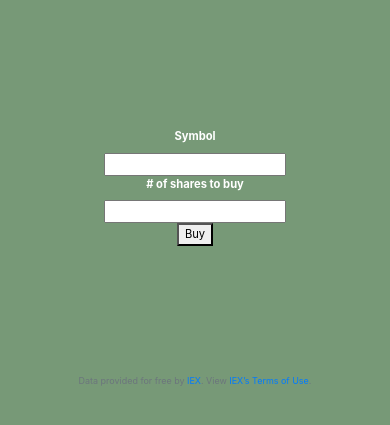
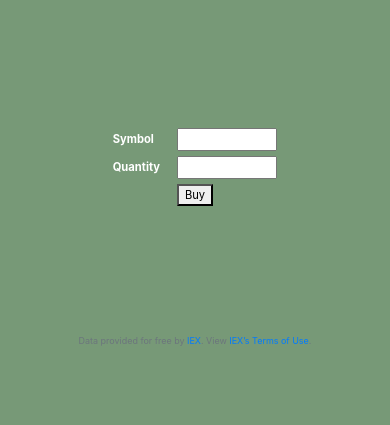
Before and after one commit to guiOsorio/Finance, a Flask app: page /buy in a window 390 px wide. Shown: the part 58-483 px from the top of the page. Run offline with Flask 2, Linux system fonts and the light colour scheme; a user stored in the database is signed in.

Commit message:
A bit more responsive

```diff
--- a/static/css/main.css
+++ b/static/css/main.css
@@ -30,16 +30,6 @@
   align-items: center;
 }
 
-@media only screen and (max-width: 550px) {
-  .card-login {
-    width: 70%;
-    height: 50vh;
-  }
-  .card-login * {
-    margin: 0.5rem 5px;
-    margin-right: 15px;
-  }
-}
 .table-standard {
   padding: 30px;
   margin: 0 auto;
@@ -68,6 +58,35 @@
   padding: 5rem;
 }
 
+label {
+  width: 15%;
+  padding-right: 4rem;
+}
+
+input, select {
+  width: 30%;
+  clear: both;
+}
+
+@media only screen and (max-width: 550px) {
+  .card-login {
+    width: 70%;
+    height: 50vh;
+  }
+  .card-login * {
+    margin: 0.5rem 5px;
+    margin-right: 15px;
+  }
+
+  label {
+    padding-right: 0;
+    margin-right: 2rem;
+  }
+
+  input, select {
+    width: 50%;
+  }
+}
 body {
   background-color: #797;
 }
--- a/static/sass/_components.scss
+++ b/static/sass/_components.scss
@@ -9,18 +9,6 @@
     display: flex;
     justify-content: start;
     align-items: center;
-}
-
-@media only screen and (max-width: 550px) {
-    .card-login {
-        width: 70%;
-        height: 50vh;
-
-        & * {
-            margin: .5rem 5px;
-            margin-right: 15px;
-        }
-    }
 }
 
 .table-standard {
@@ -54,3 +42,33 @@
     font-weight: bold;
     padding: 5rem;
 }
+label {
+    width: 15%;
+    padding-right: 4rem;
+}
+input, select {
+    width: 30%;
+    clear: both;
+}
+
+
+
+@media only screen and (max-width: 550px) {
+    .card-login {
+        width: 70%;
+        height: 50vh;
+
+        & * {
+            margin: .5rem 5px;
+            margin-right: 15px;
+        }
+    }
+    label {
+        padding-right: 0;
+        margin-right: 2rem;
+    }
+
+    input, select {
+        width: 50%;
+    }
+}
--- a/templates/buy.html
+++ b/templates/buy.html
@@ -8,8 +8,10 @@
     <form action="/buy" method="POST" class="form-standard">
         <label for="symbol">Symbol</label>
         <input type="text" name="symbol" autocomplete="off" id="symbol">
-        <label for="shares"># of shares to buy</label>
-        <input type="text" name="shares" autocomplete="off" id="symbol">
+        <br>
+        <label for="shares">Quantity</label>
+        <input type="text" name="shares" autocomplete="off" id="shares">
+        <br>
         <button>Buy</button>
     </form>
 {% endblock %}
--- a/templates/sell.html
+++ b/templates/sell.html
@@ -12,8 +12,10 @@
                 <option value="{{ symbol['company'] }}">{{ symbol["company"] }}</option>
             {% endfor %}
         </select>
-        <label for="shares"># of shares</label>
+        <br>
+        <label for="shares">Quantity</label>
         <input type="text" autocomplete="off" name="shares" id="shares">
+        <br>
         <button>Sell</button>
     </form>
 {% endblock %}
```
Also changed, not shown: 3 other files.
